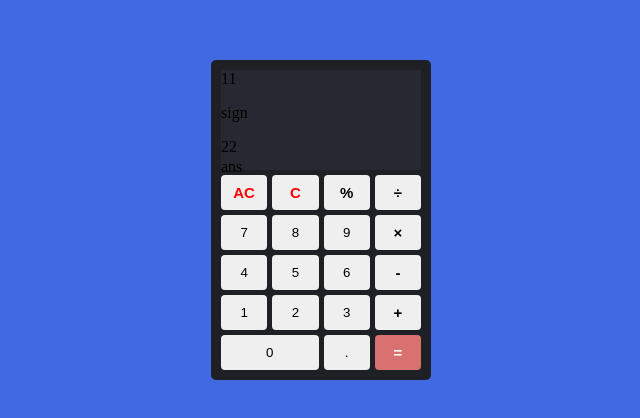
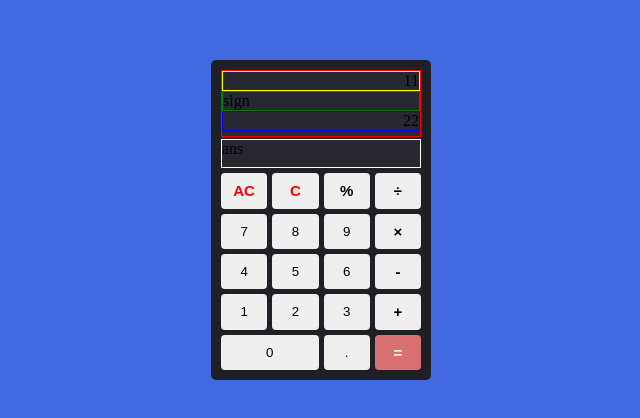
Before and after one commit to colmelom0410/calculator, a plain HTML site: page index.html in a window 1280 px wide. Shown: the part 188-606 px from the top of the page, without its empty margins (319-959 px from the left). Drawn offline with Linux system fonts and the light colour scheme.

Commit message:
Edit sizes of .equation

```diff
--- a/style.css
+++ b/style.css
@@ -25,10 +25,26 @@ body {
 }
 #equation{
     margin-bottom: 2px;
-    flex: 1;
+    height: 70%;
+    border: 1px solid red;
+}
+#equationOne{
+    border: 1px solid yellow;
+    margin: 0;
+    text-align: right;
+}
+#sign{
+    border: 1px solid green;
+    margin: 0;
+}
+#equationTwo{
+    border: 1px solid blue;
+    margin: 0;
+    text-align: right;
 }
 #answer{
-    flex: 1;
+    height: 30%;
+    border: 1px solid white;
 }
 .btn-container{
     height: 200px;
```
